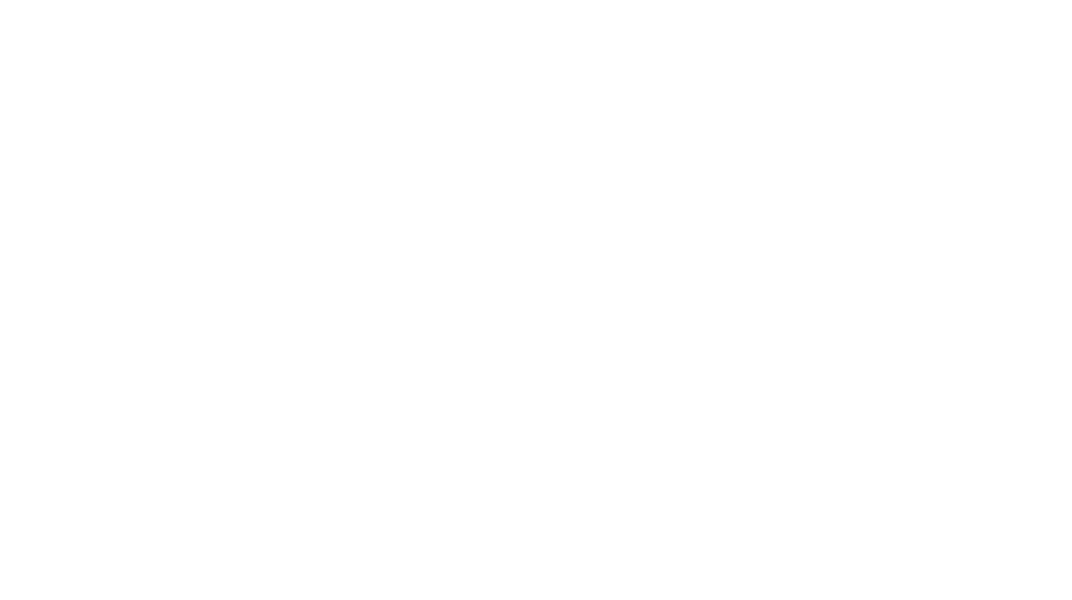
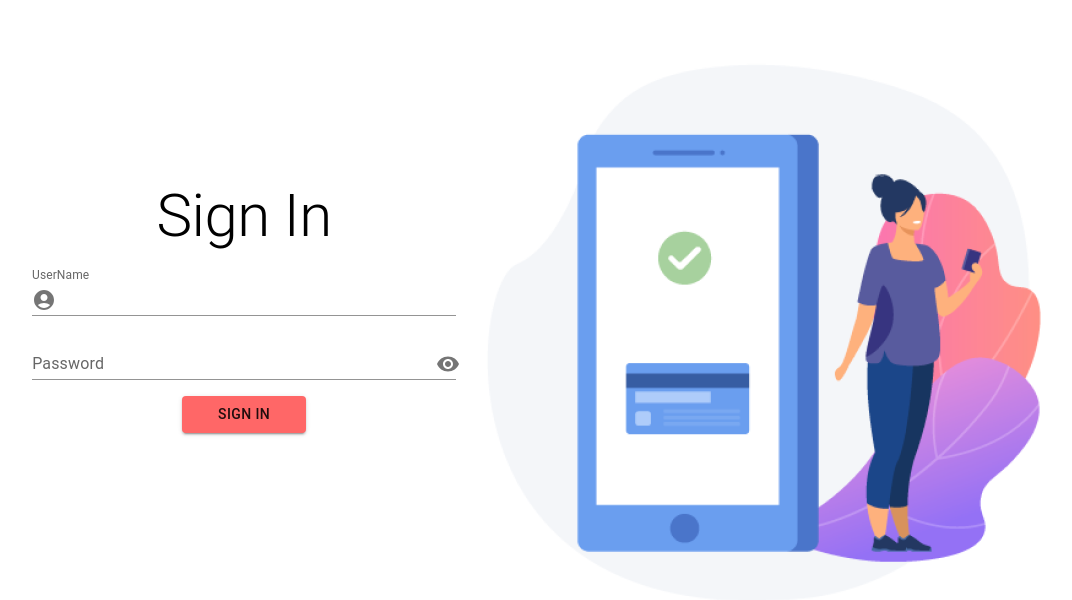
Before and after one commit to anupaperera112/checkmate-front, a React (Create React App) app: page /sign-in in a window 1280 px wide. Before the commit this address had no page. Shown: the top 600 px of the page, without its empty margins (147-1219 px from the left). Built offline with nearby package versions, Linux system fonts and the light colour scheme.

Commit message:
signin page

```diff
--- a/package.json
+++ b/package.json
@@ -5,6 +5,7 @@
   "dependencies": {
     "@emotion/react": "^11.13.0",
     "@emotion/styled": "^11.13.0",
+    "@fontsource/roboto": "^5.0.14",
     "@mui/icons-material": "^5.16.7",
     "@mui/material": "^5.16.7",
     "@testing-library/jest-dom": "^5.17.0",
--- a/src/App.js
+++ b/src/App.js
@@ -1,5 +1,6 @@
 import HomePage from "./pages/HomePage";
 import SignUpPage from "./pages/SignUpPage";
+import SignInPage from "./pages/SignInPage";
 import { BrowserRouter as Router, Route, Routes } from 'react-router-dom';
 
 
@@ -10,6 +11,7 @@ function App() {
       <Routes>
         <Route exact path="/" element={<HomePage />} />
         <Route path="/sign-up" element={<SignUpPage />} />
+        <Route path="/sign-in" element={<SignInPage />} />
       </Routes>
     </Router>
 
--- /dev/null
+++ b/src/pages/SignInPage.jsx
@@ -0,0 +1,50 @@
+import { Container, Box, Typography, Button } from "@mui/material";
+import { useState } from "react";
+import TextInput from "../components/TextInput";
+import PasswordInput from "../components/PasswordInput";
+import sideImg from "../asests/images/ach3 1.png"
+import axios from "axios";
+
+export default function SignInPage(){
+
+    const [UserName, setUserName] = useState("");
+    const [Password, setPassword] = useState("");
+
+    const handleSubmit = () => {
+        if (Password == null || UserName == null) {
+            alert("enter username and password");
+            return;
+        } else {
+
+            console.log(UserName + Password);
+
+            axios.post('http://localhost:8080/api/v1/user/signIn', {
+                user_name: UserName,
+                user_password: Password
+            }).then((response) => {
+                if (response.data.statusCode === 200) {
+                    alert("Sign In Successful");
+                } else {
+                    alert("Sign In Failed");
+                }
+            }).catch((error) => {
+                console.log("Error", error);
+            });
+
+        }
+    }
+
+    return(
+        <Container  className="sign-in-container" maxWidth="lg" sx={{ height: '100vh', display: "flex", mt: 6, mb: 4 }}>
+            <Box sx={{ height: '100vh', display: "flex", ml: '10%', mt:'11.5%', width: '100%', flexDirection: "column", gap: 2}}>
+                <Typography variant="h2" align="center">Sign In</Typography>
+                <TextInput field="UserName" value={UserName} onChange={(e) => setUserName(e.target.value)} />
+                <PasswordInput field="Password" value={Password} onChange={(e) => setPassword(e.target.value)} />
+                <Button variant="contained" sx={{ml:'150px', mr: '150px'}} >Sign in</Button>
+            </Box>
+            <Box>
+                <img src={sideImg} alt="side image" style={{ width: '613px', height: '613px', top: '330px', left: '711px' }} />
+            </Box>
+        </Container>
+    );
+}
--- a/src/pages/SignUpPage.js
+++ b/src/pages/SignUpPage.js
@@ -32,7 +32,7 @@ export default function SignUpPage() {
 
             console.log(Email + UserName + Password);
 
-            axios.post('http://localhost:8080/api/v1/user/signup', {
+            axios.post('http://localhost:8080/api/v1/user/register', {
                 user_email: Email,
                 user_name: UserName,
                 user_password: Password
```
Also changed, not shown: src/asests/images/ach3 1.png (added), 1 other file (tests, documents, lock files or other folders).
